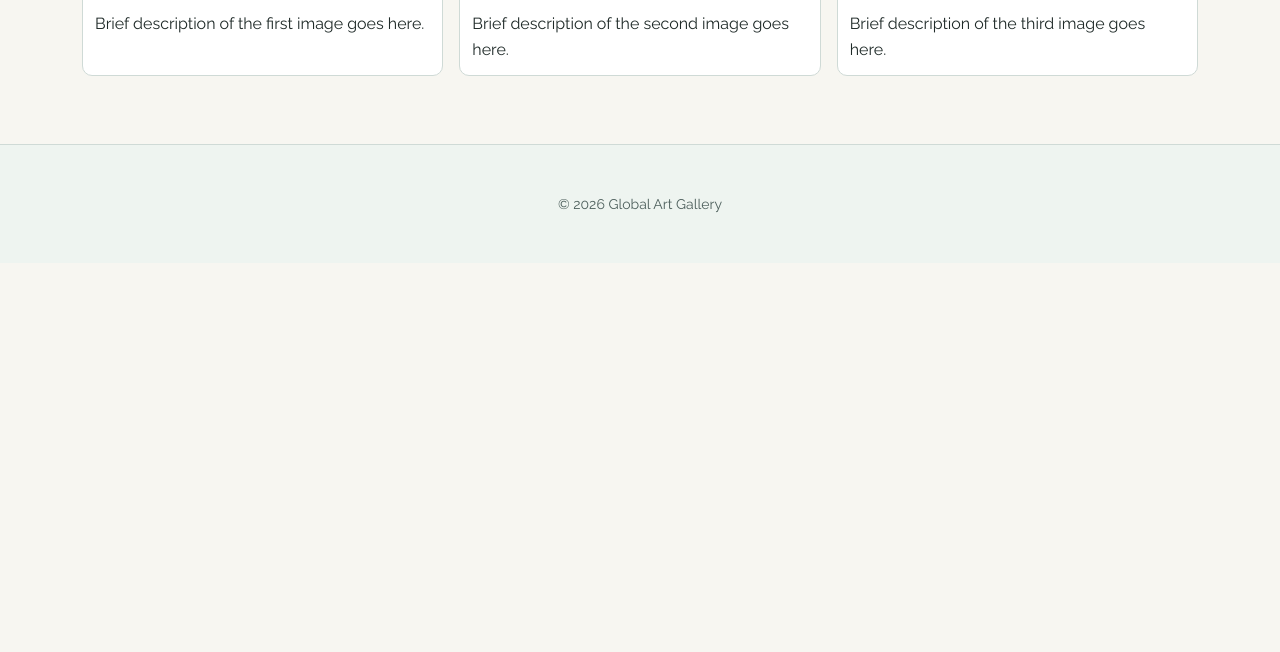
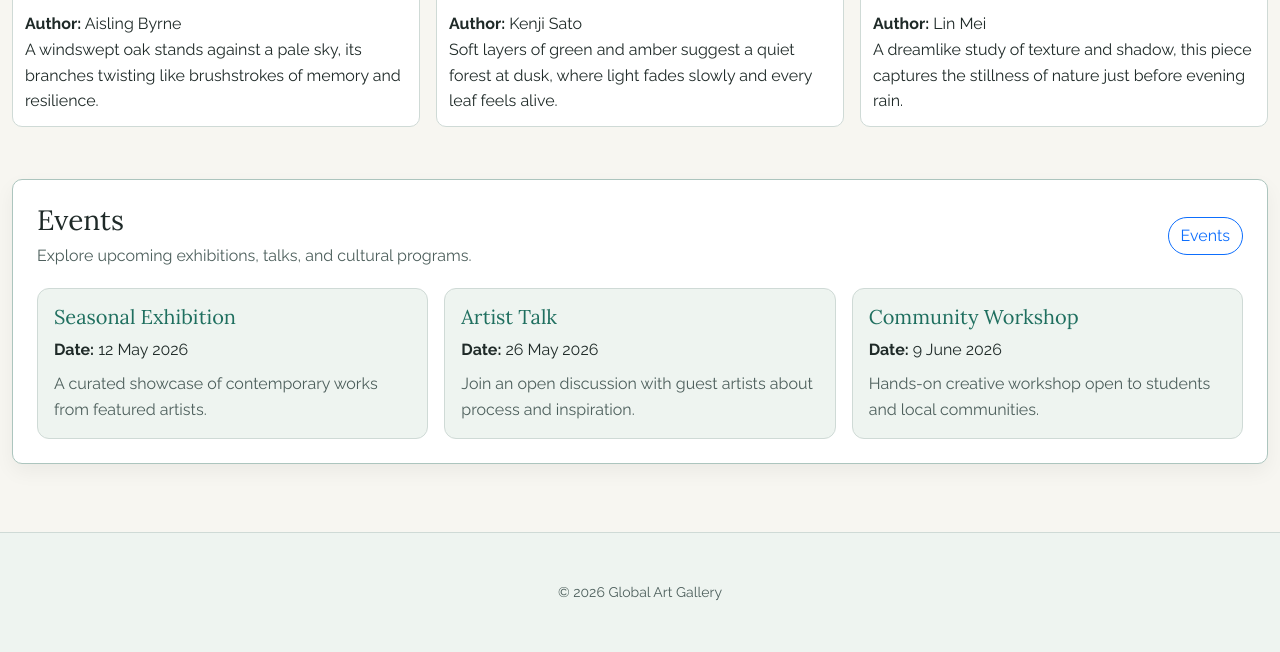
Before and after one commit to 1-Scream/SDEV2, a Flask app: page / in a window 1280 px wide. Shown: the part 751-1403 px from the top of the page. Before the commit the page ends 964 px from the top, so only its background shows below. Run offline with Flask 3, Linux system fonts and the light colour scheme; some libraries are stand-ins or nearby versions.

Commit message:
Updated the featured works section, added the upcomming events, all with translations and design changes for chinese and japanese website.

```diff
--- a/Art_Gallery/app/static/css/en_IE/localstyle.css
+++ b/Art_Gallery/app/static/css/en_IE/localstyle.css
@@ -47,3 +47,12 @@
 .btn {
 	border-radius: 999px;
 }
+
+
+.events-box {
+    border-color: color-mix(in srgb, var(--brand) 20%, var(--line));
+}
+
+.event-card {
+    border-radius: 12px;
+}
--- a/Art_Gallery/app/static/css/styles.css
+++ b/Art_Gallery/app/static/css/styles.css
@@ -11,7 +11,7 @@
     --radius: 8px;
     --space-section: 2.25rem;
     --space-card: 1rem;
-    --max-content: 1140px;
+    --max-content: 1400px;
     --font-body: "Raleway", sans-serif;
     --font-heading: "Lora", serif;
 }
@@ -146,3 +146,69 @@ h6 {
         margin: 1.4rem 0 1rem;
     }
 }
+
+
+/* Home: Upcoming events section */
+.upcoming-events {
+    padding-top: 1rem;
+}
+
+.events-box {
+    border: 1px solid var(--line);
+    border-radius: var(--radius);
+    background: var(--surface);
+    padding: 1.5rem;
+    box-shadow: 0 8px 20px rgba(0, 0, 0, 0.05);
+}
+
+.events-header {
+    display: flex;
+    gap: 1rem;
+    justify-content: space-between;
+    align-items: center;
+    margin-bottom: 1.25rem;
+}
+
+.events-header h3 {
+    margin-bottom: 0.35rem;
+}
+
+.events-header p {
+    margin: 0;
+    color: var(--text-muted);
+}
+
+.event-card {
+    height: 100%;
+    border: 1px solid var(--line);
+    border-radius: var(--radius);
+    background: var(--surface-muted);
+    padding: 1rem;
+    transition: transform 0.2s ease, box-shadow 0.2s ease;
+}
+
+.event-card h5 {
+    color: var(--brand);
+    margin-bottom: 0.5rem;
+}
+
+.event-card p {
+    margin-bottom: 0.5rem;
+}
+
+.event-card p:last-child {
+    margin-bottom: 0;
+    color: var(--text-muted);
+}
+
+.event-card:hover {
+    transform: translateY(-2px);
+    box-shadow: 0 10px 20px rgba(0, 0, 0, 0.08);
+}
+
+@media (max-width: 768px) {
+    .events-header {
+        flex-direction: column;
+        align-items: flex-start;
+    }
+}
--- a/Art_Gallery/app/templates/index.html
+++ b/Art_Gallery/app/templates/index.html
@@ -19,19 +19,73 @@
           <div class="gallery">
             <div class="gallery-item">
               <img src="/static/assets/img/tree1.png" alt="Tree artwork 1" />
-              <p>{{ _('Brief description of the first image goes here.') }}</p>
+                <p>
+                  <strong>{{ _('Author:') }}</strong> Aisling Byrne<br />
+                  {{ _('A windswept oak stands against a pale sky, its branches twisting like brushstrokes of memory and resilience.') }}
+                </p>
+
             </div>
 
             <div class="gallery-item">
               <img src="/static/assets/img/tree2.png" alt="Tree artwork 2" />
-              <p>{{ _('Brief description of the second image goes here.') }}</p>
+                <p>
+                  <strong>{{ _('Author:') }}</strong> Kenji Sato<br />
+                  {{ _('Soft layers of green and amber suggest a quiet forest at dusk, where light fades slowly and every leaf feels alive.') }}
+                </p>
+
             </div>
 
             <div class="gallery-item">
               <img src="/static/assets/img/tree2.png" alt="Tree artwork 3" />
-              <p>{{ _('Brief description of the third image goes here.') }}</p>
+                <p>
+                  <strong>{{ _('Author:') }}</strong> Lin Mei<br />
+                  {{ _('A dreamlike study of texture and shadow, this piece captures the stillness of nature just before evening rain.') }}
+                </p>
+
             </div>
           </div>
         </div>
       </section>
+
+    <section class="page-section upcoming-events">
+      <div class="container">
+        <div class="events-box">
+          <div class="events-header">
+            <div>
+              <h3>{{ _('Events') }}</h3>
+              <p>{{ _('Explore upcoming exhibitions, talks, and cultural programs.') }}</p>
+            </div>
+            <a class="btn btn-outline-primary" href="/events">{{ _('Events') }}</a>
+          </div>
+
+          <div class="row g-3">
+            <div class="col-md-4">
+              <article class="event-card">
+                <h5>{{ _('Seasonal Exhibition') }}</h5>
+                <p><strong>{{ _('Date:') }}</strong> {{ _('12 May 2026') }}</p>
+                <p>{{ _('A curated showcase of contemporary works from featured artists.') }}</p>
+              </article>
+            </div>
+
+            <div class="col-md-4">
+              <article class="event-card">
+                <h5>{{ _('Artist Talk') }}</h5>
+                <p><strong>{{ _('Date:') }}</strong> {{ _('26 May 2026') }}</p>
+                <p>{{ _('Join an open discussion with guest artists about process and inspiration.') }}</p>
+              </article>
+            </div>
+
+            <div class="col-md-4">
+              <article class="event-card">
+                <h5>{{ _('Community Workshop') }}</h5>
+                <p><strong>{{ _('Date:') }}</strong> {{ _('9 June 2026') }}</p>
+                <p>{{ _('Hands-on creative workshop open to students and local communities.') }}</p>
+              </article>
+            </div>
+          </div>
+        </div>
+      </div>
+    </section>
+
+
       {% endblock %}
```
Also changed, not shown: Art_Gallery/app/static/css/ja_JP/localstyle.css (+14 -0 lines), Art_Gallery/app/static/css/zh_CN/localstyle.css (+15 -0 lines), Art_Gallery/app/translations/ja_JP/LC_MESSAGES/messages.po, Art_Gallery/app/translations/zh_Hans_CN/LC_MESSAGES/messages.po, 3 other files.
